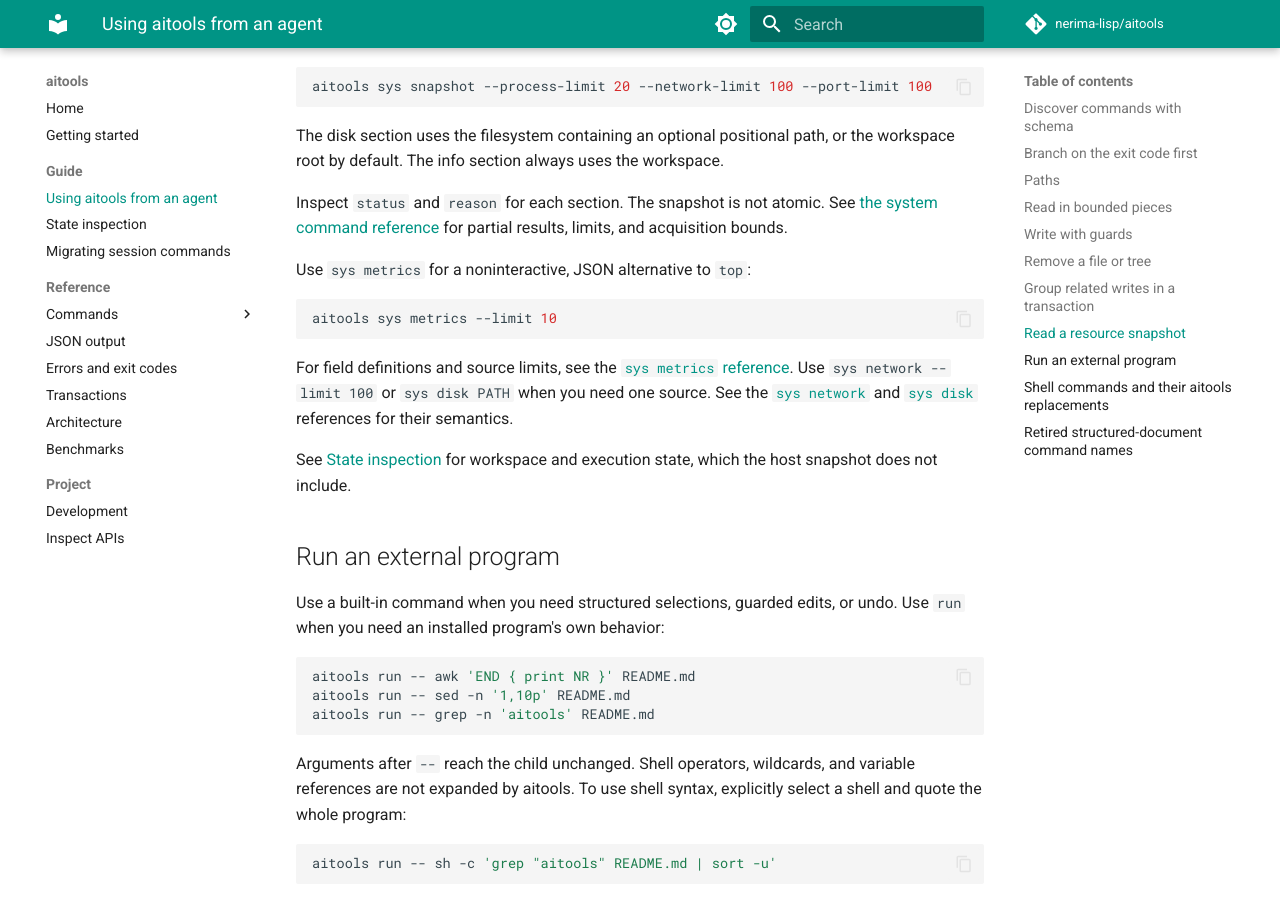
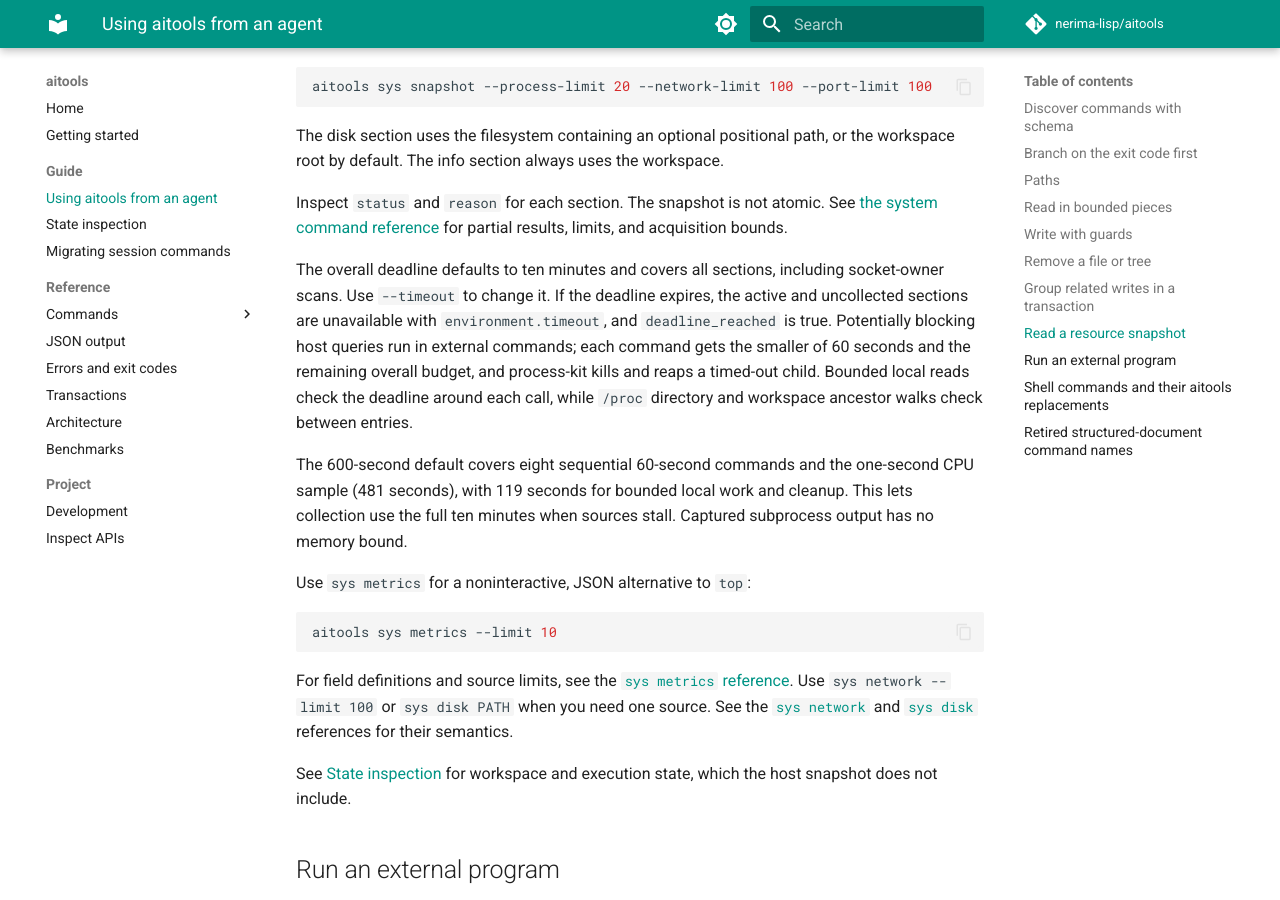
Before and after one commit to nerima-lisp/aitools, an MkDocs documentation site: the page built from docs/src/guide/agents.md, in a window 1280 px wide and 900 px high, scrolled down 4829 px. Built offline with MkDocs 1.6.1 and Material for MkDocs 9.7.7, drawn with Linux system fonts in a browser that asks for light colours; comment, search, counter and statistics services are not loaded.

Commit message:
env: enforce an overall sys snapshot deadline
Add `sys snapshot --timeout` with a 600-second default. The default covers
all eight sequential 60-second host commands and the one-second CPU sample
(481 seconds), leaving 119 seconds for bounded local work and cleanup.

The snapshot used `host-info-username` in process; that lookup can enter NSS
or LDAP and block without a bound. Snapshot username lookup now runs `id -un`
through `:env-run-program`, with the explicit `:timeout` keyword capped to
the remaining budget. Process-kit kills and reaps timed-out children. The
fixed-size sysctl MIB, statfs, uname, getuid, and Mach counter calls remain
in process. `/proc` files are capped at 16 MiB and checked before and after
each read; directory and workspace-ancestor walks check between entries.
The fixed one-second CPU sample sleep is capped to the remaining budget.

The monotonic deadline is bound and read on the synchronous snapshot call
stack; no snapshot work reads the special from a worker thread. Deadline
expiry marks active and later sections unavailable and sets the envelope
flag. Specs cover complete and mid-collection snapshots, sleep budget
capping, socket-owner traversal, workspace ancestors, and Darwin `lsof`
timeout propagation.

````diff
--- a/docs/src/guide/agents.md
+++ b/docs/src/guide/agents.md
@@ -231,6 +231,20 @@ Inspect `status` and `reason` for each section. The snapshot is not atomic. See
 [the system command reference](../reference/commands/env.md#sys-snapshot) for
 partial results, limits, and acquisition bounds.
 
+The overall deadline defaults to ten minutes and covers all sections,
+including socket-owner scans. Use `--timeout` to change it. If the deadline
+expires, the active and uncollected sections are unavailable with
+`environment.timeout`, and `deadline_reached` is true. Potentially blocking
+host queries run in external commands; each command gets the smaller of 60
+seconds and the remaining overall budget, and process-kit kills and reaps a
+timed-out child. Bounded local reads check the deadline around each call, while
+`/proc` directory and workspace ancestor walks check between entries.
+
+The 600-second default covers eight sequential 60-second commands and the
+one-second CPU sample (481 seconds), with 119 seconds for bounded local work and
+cleanup. This lets collection use the full ten minutes when sources stall.
+Captured subprocess output has no memory bound.
+
 Use `sys metrics` for a noninteractive, JSON alternative to `top`:
 
 ```sh
````
Also changed, not shown: docs/src/reference/commands/env.md (+6 -3 lines), CHANGELOG.md, 17 other files.
